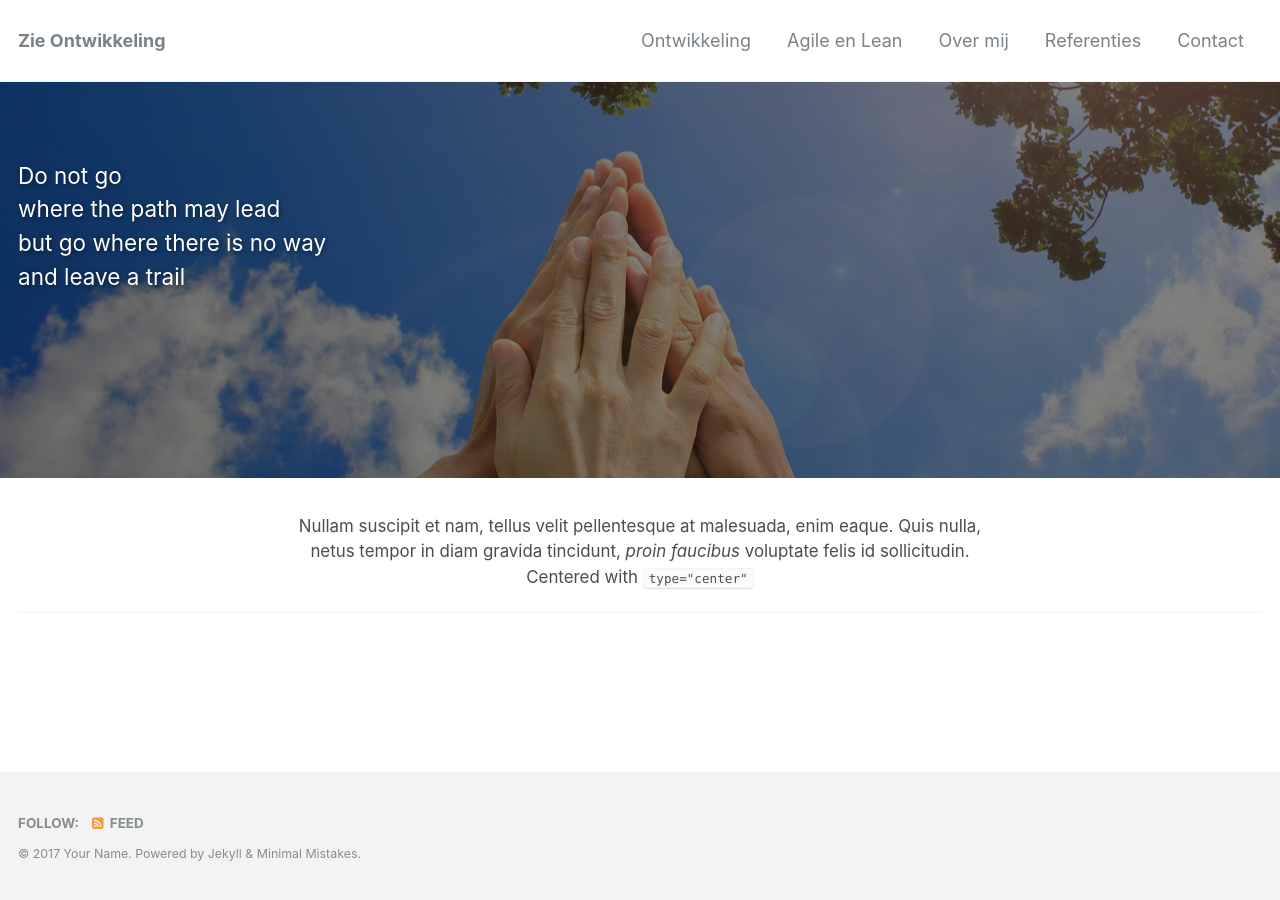
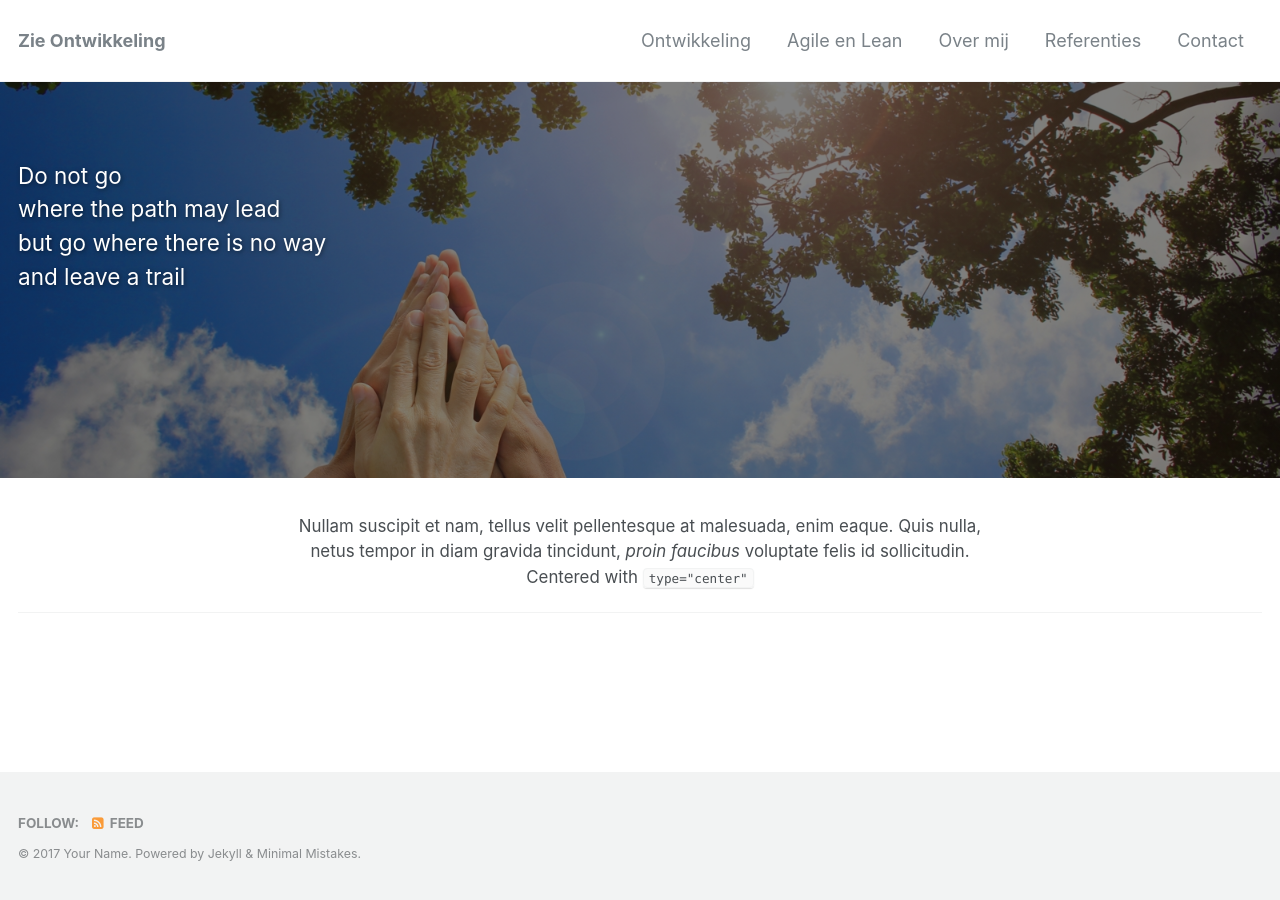
Before and after one commit to twinmum1/zie-ontwikkeling, a Jekyll site: the page built from _pages/index.md, in a window 1280 px wide. Built offline with Jekyll 4.4.1, drawn with Linux system fonts in a browser that asks for light colours.

Commit message:
Update index.md

```diff
--- a/_pages/index.md
+++ b/_pages/index.md
@@ -6,7 +6,7 @@ date: 2016-03-23T11:48:41-04:00
 header:
   overlay_color: "#000"
   overlay_filter: "0.5"
-  overlay_image: /assets/images/zie-home-web-min.jpg
+  overlay_image: /assets/images/home.jpg
 excerpt: "Do not go <br>
 	where the path may lead <br>
 	but go where there is no way <BR>
```
